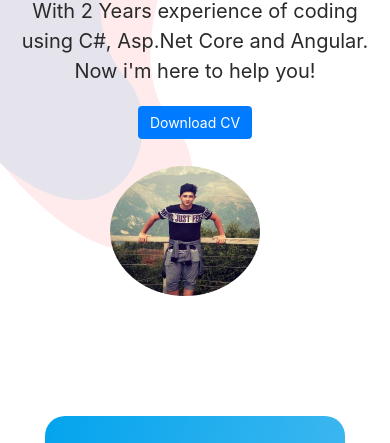
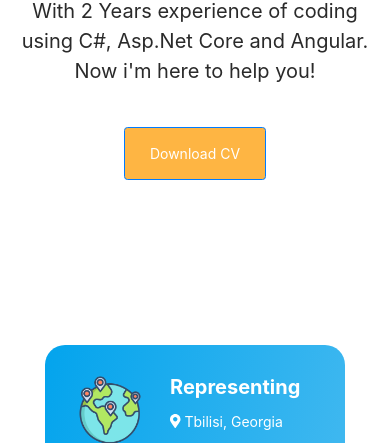
Before and after one commit to gchikovanii/chikoprojects, a plain HTML site: page index.html in a window 390 px wide. Shown: the part 342-785 px from the top of the page. Drawn offline with nearby package versions, Linux system fonts and the light colour scheme.

Commit message:
Responsive

```diff
--- a/assets/css/main.css
+++ b/assets/css/main.css
@@ -1404,7 +1404,6 @@ form#contact input {
   width: 100%;
   height: 46px;
   border-radius: 33px;
-  /* aq */
   background-color: #d1f3ff;
   border: none;
   outline: none;
@@ -1432,7 +1431,6 @@ form#contact textarea {
   outline: none;
   font-size: 15px;
   font-weight: 300;
-  /* aq */
   color: #2a2a2a;
   padding: 15px 20px;
   margin-bottom: 20px;
@@ -1444,7 +1442,6 @@ form#contact textarea::placeholder {
 
 form#contact button {
   display: inline-block;
-  /* aq */
   background-color: #03a4ed;
   font-size: 15px;
   font-weight: 400;
@@ -1680,6 +1677,25 @@ responsive
   .phone-info h4 span i {
     margin-left: 0px;
   }
+
+  .main-image{
+    display: none;
+  }
+  .main-home:before{
+    display: none;
+  }
+  .main-home:after{
+    display: none;
+  }
+
+  .button-download{
+    margin-top: 30px !important;
+    padding-left: 25px !important;
+    padding-right: 25px !important;
+    padding-top: 15px !important;
+    padding-bottom: 15px !important;
+    background-color: #feb543 !important;
+  }
 }
 
 
--- a/index.html
+++ b/index.html
@@ -123,7 +123,7 @@
                 <h2>I am a <em>Full-Stack</em> <span style="color: #d62828;">.NET </span>Developer</h2>
                 <p style="font-size: 20px;">With 2 Years experience of coding using C#, Asp.Net Core and  Angular. Now i'm here to help you!</p>
                 <a href="assets/CV(Chikovani.Giorgi).pdf" download>
-                  <button type="button" class="btn btn-primary btn-rounded">Download CV</button>
+                  <button type="button" class="btn btn-primary btn-rounded button-download mt-4">Download CV</button>
                 </a>
               </div>
             </div>
```
